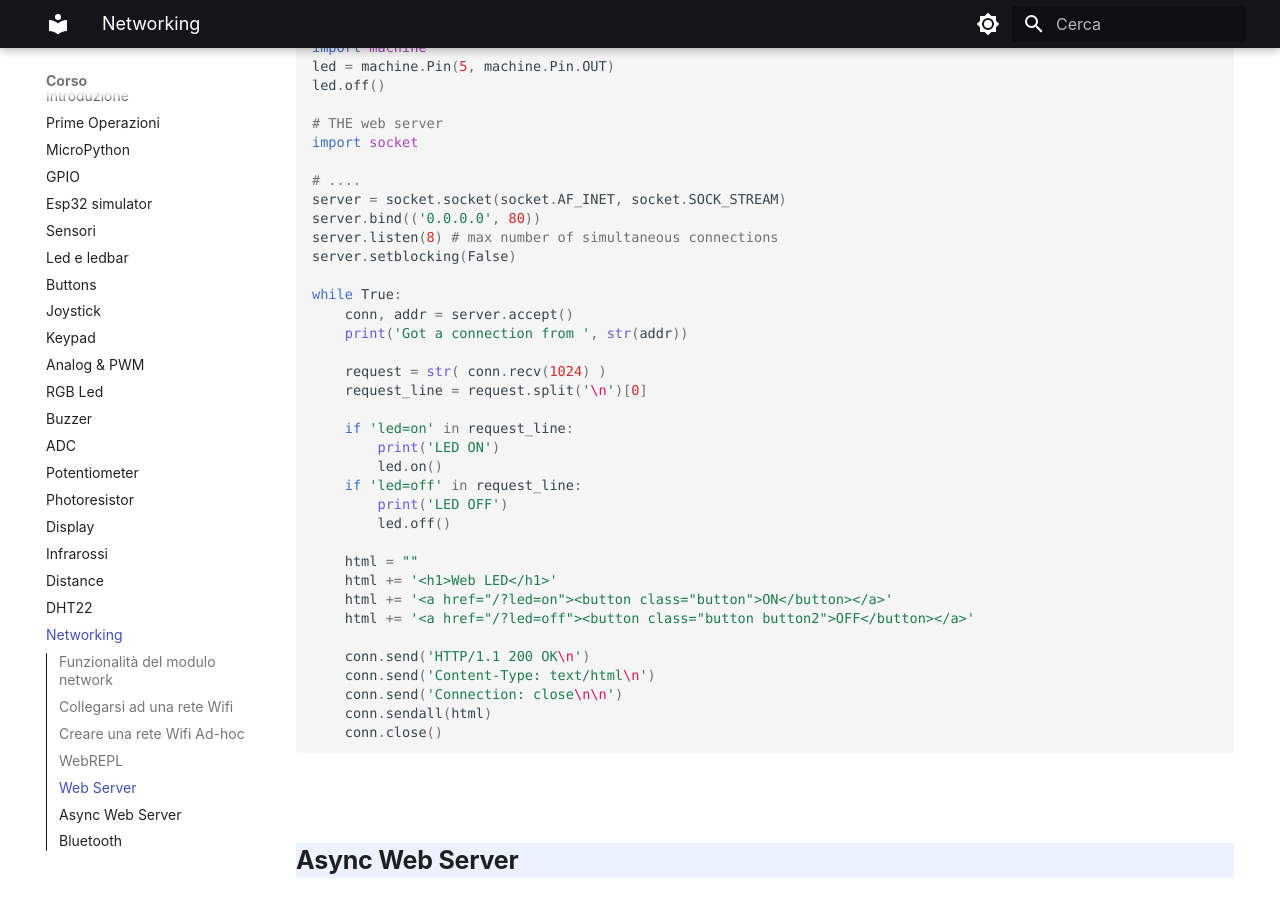
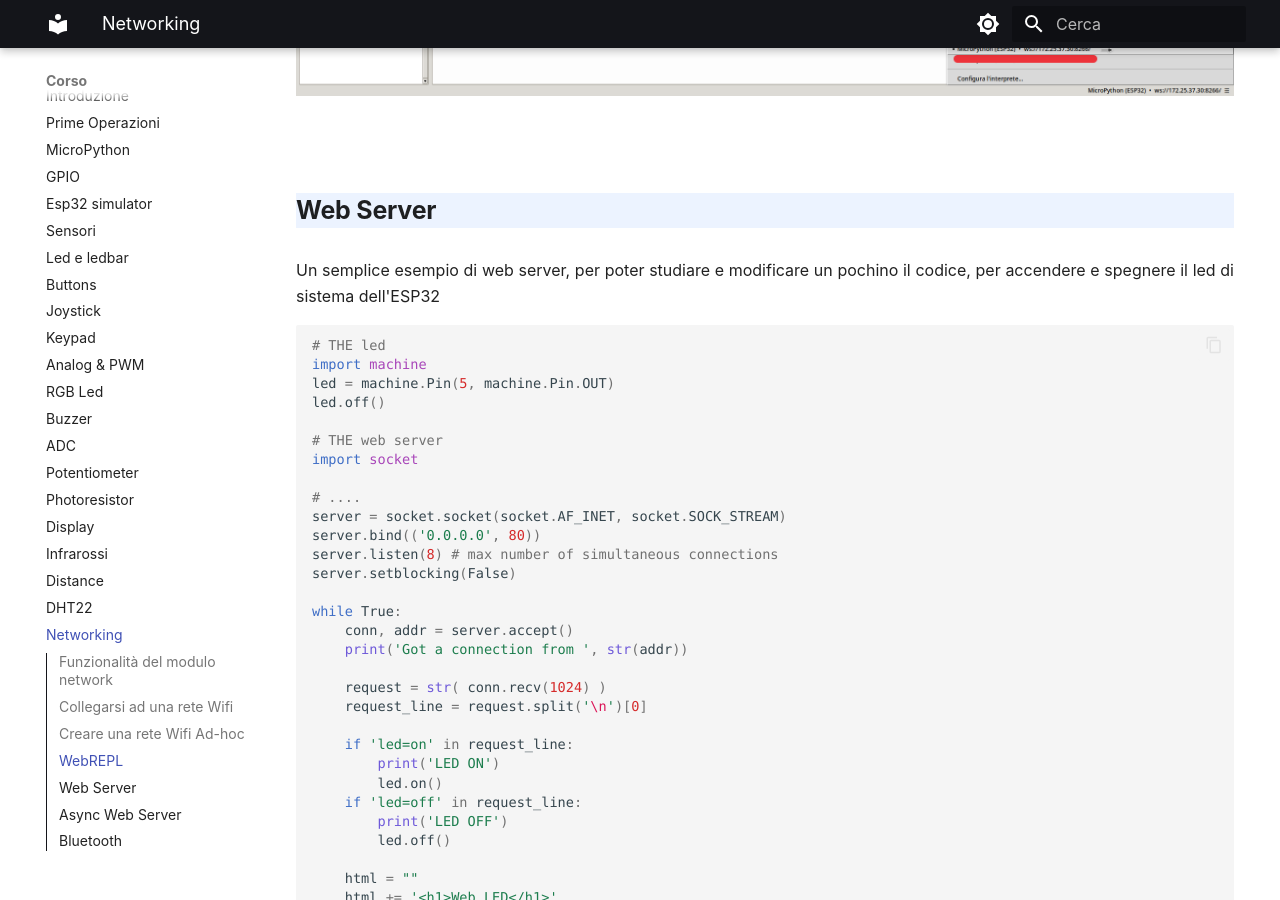
Before and after one commit to dvjlabs/esp32_course, an MkDocs documentation site: the page built from docs/corso/99_network.md, in a window 1280 px wide and 900 px high, scrolled down 6128 px. Built offline with MkDocs 1.6.1 and Material for MkDocs 9.7.7, drawn with Linux system fonts in a browser that asks for light colours.

Commit message:
Update 99_network.md

````diff
--- a/docs/corso/99_network.md
+++ b/docs/corso/99_network.md
@@ -17,12 +17,15 @@
 
 A volte visualizzare un pò di codice ben commentato rende le cose più semplici che tante parole...
 
+<br>
 
 **IMPORTA** il modulo network.
 
 ``` python
 import network
 ```
+
+<br>
 
 **CREA** l'oggetto interfaccia WLAN
 
@@ -34,6 +37,8 @@
 wlan = network.WLAN(network.AP_IF)
 ```
 
+<br>
+
 **CONFIGURA**, se necessario, l'oggetto interfaccia WLAN
 
 ``` python
@@ -43,11 +48,15 @@
 wlan.config(ssid='NomeReteWifi' , security=3 , key="PasswordReteWifi")
 ```
 
+<br>
+
 **ATTIVA** l'interfaccia
 
 ``` python
 wlan.active(True)
 ```
+
+<br>
 
 **ESEGUI** le operazioni che ritieni necessarie. Qui ho elencato alcuni esempi in ordine sparso...
 
@@ -76,6 +85,8 @@
 Vediamo un paio di esempi di collegamento ad una rete wifi da parte del dispositivo ESP32. Nel primo andremo ad acquisire automaticamente le informazioni di rete,
 nel secondo andremo ad impostarle manualmente appena possibile.
 
+<br>
+
 ``` py title="Connessione ad una rete WIFI ed indirizzamento tramite DHCP"
 import network
 import time
@@ -94,7 +105,9 @@
 print("Network settings:", wlan.ifconfig())
 ```
 
+
 Bene! Adesso impostiamo manualmente le informazioni di rete
+
 
 ``` py title="Connessione ad una rete WIFI con indirizzamento statico"
 import network
@@ -123,6 +136,7 @@
 Il codice che presentiamo adesso serve invece a configurare l'interfaccia WLAN per creare una propria rete
 Wifi, a cui evetualmente far connettere altri dispositivi.
 
+
 Vediamo il codice:
 
 ``` python
@@ -140,7 +154,9 @@
 wlan.active(True)
 ```
 
+
 L'IP predefinito in modalità Access Point è `192.168.4.1`. I client connessi partono da `.2`.
+
 
 Se voleste elencare i client connessi...
 
@@ -221,6 +237,10 @@
 <!-- ################################################################################# -->
 ## Web Server
 
+
+Un semplice esempio di web server, per poter studiare e modificare un pochino il codice, per accendere e spegnere il led di sistema dell'ESP32
+
+
 ``` python
 # THE led
 import machine
@@ -265,7 +285,9 @@
 <!-- ################################################################################# -->
 ## Async Web Server
 
+
 Questo codice è sperimentale. L'ho scritto durante le vacanze di Natale...
+
 
 ``` python
 import asyncio
````
